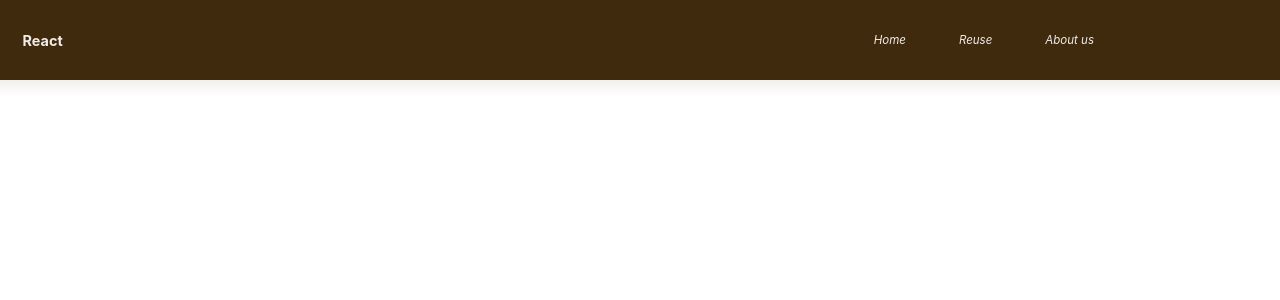
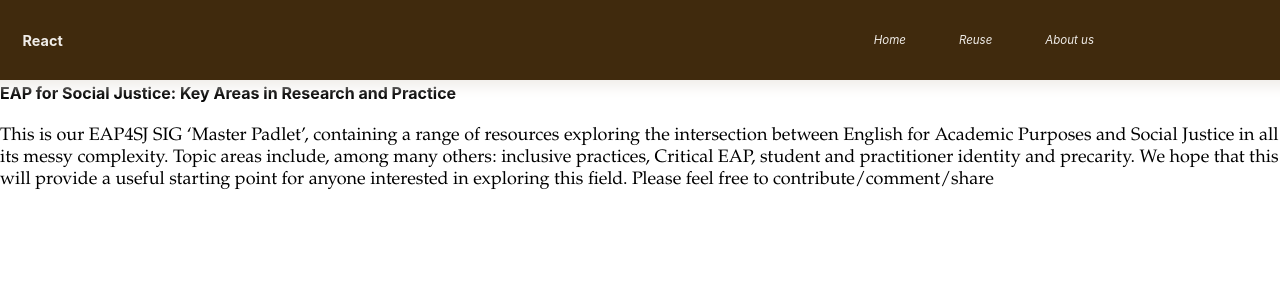
Before and after one commit to MabroorA/RefugeEAP-App, a React (Create React App) app in the folder RefugEAP/frontend/: page /Reuse in a window 1280 px wide. Shown: the top 300 px of the page. Built offline with nearby package versions, Linux system fonts and the light colour scheme.

Commit message:
Reusepage herf

```diff
--- a/RefugEAP/frontend/src/App.js
+++ b/RefugEAP/frontend/src/App.js
@@ -5,6 +5,7 @@ import AboutUsPage from "./pages/AboutUsPage";
 import React from "react";
 import Navbar from "./components/Navbar";
 import { Route, Routes } from "react-router-dom";
+import Reuse from "./pages/Reuse";
 
 function App() {
   return (
@@ -12,6 +13,7 @@ function App() {
       <Navbar />
       <Routes>
         <Route exact path="/" element={<HomePage />}></Route>
+        <Route path="/Reuse" element={<Reuse/>}></Route>
         <Route path="/about" element={<AboutUsPage />}></Route>
       </Routes>
     </React.Fragment>
--- a/RefugEAP/frontend/src/components/MenuItems.js
+++ b/RefugEAP/frontend/src/components/MenuItems.js
@@ -7,7 +7,7 @@ export const MenuItems = [
   },
   {
     title: "Reuse",
-    url: "https://www.youtube.com/watch?v=dQw4w9WgXcQ",
+    url: "/Reuse",
     cName: "nav-links",
     icon: "fa-solid fa-circle-info",
   },
--- a/RefugEAP/frontend/src/pages/Reuse.js
+++ b/RefugEAP/frontend/src/pages/Reuse.js
@@ -3,7 +3,7 @@ import './css/Reuse.css';
 
 function Reuse() {
   return (
-    <div className='container'>
+    <div className='Page'>
       <div className='context1'>
       <p>
       To navigate the Padlets below, you can scroll up and down, and also left and right.
```
